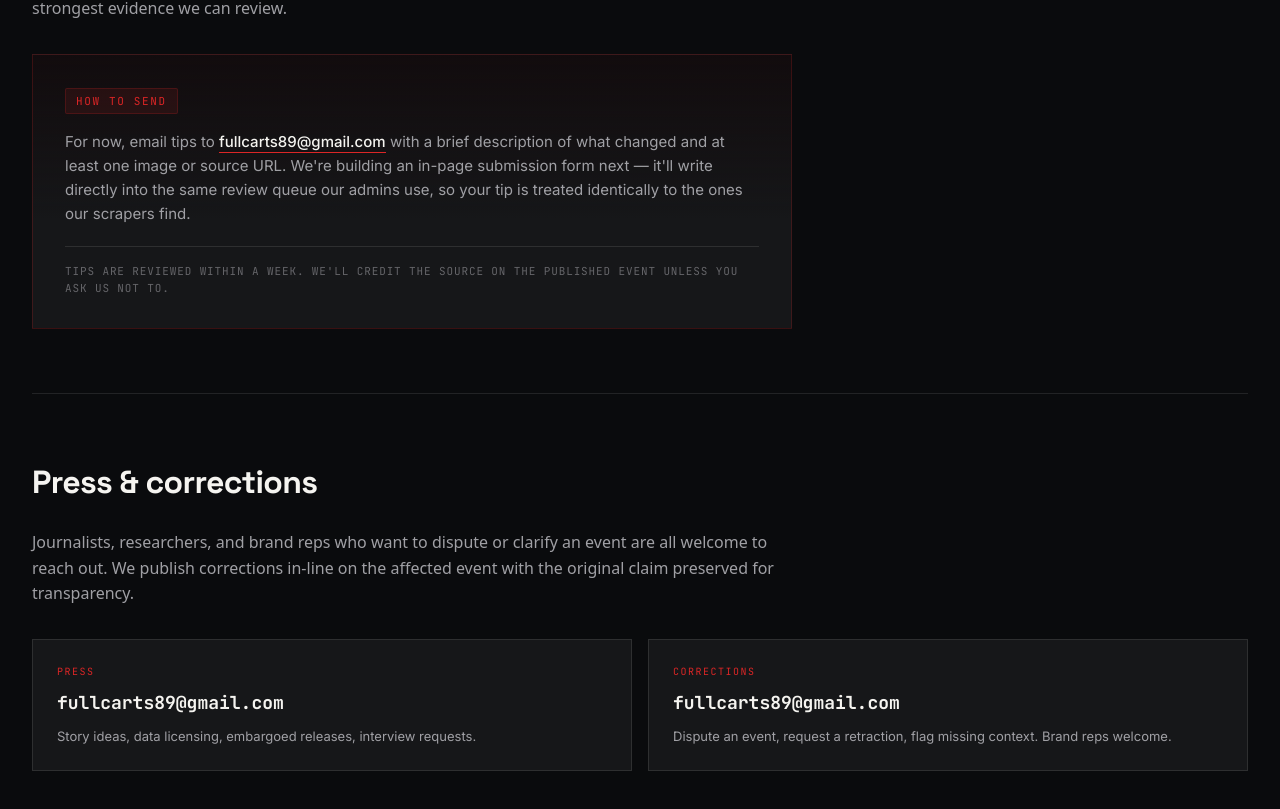
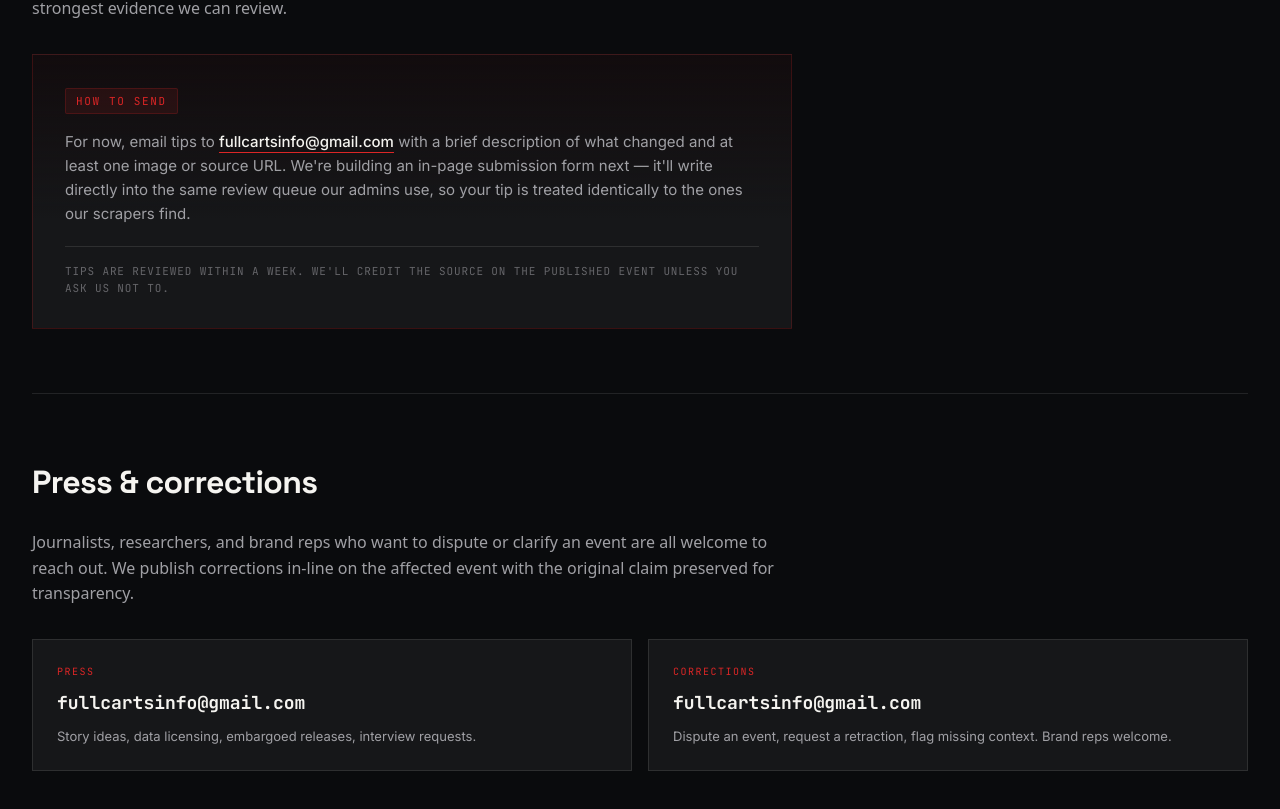
Before and after one commit to fullcarts89/fullcarts-app, a Next.js app in the folder web/: page /about in a window 1280 px wide. Shown: the part 3593-4402 px from the top of the page. Built offline with nearby package versions, Linux system fonts and the light colour scheme.

Commit message:
fix(about): update contact email to fullcartsinfo@gmail.com

```diff
--- a/web/src/app/about/page.tsx
+++ b/web/src/app/about/page.tsx
@@ -237,8 +237,8 @@ export default function AboutPage() {
             <div className={styles["tip-eyebrow"]}>How to send</div>
             <p className={styles["tip-body"]}>
               For now, email tips to{" "}
-              <a href="mailto:fullcarts89@gmail.com" className={styles["tip-link"]}>
-                fullcarts89@gmail.com
+              <a href="mailto:fullcartsinfo@gmail.com" className={styles["tip-link"]}>
+                fullcartsinfo@gmail.com
               </a>{" "}
               with a brief description of what changed and at least one image
               or source URL. We&apos;re building an in-page submission form
@@ -264,17 +264,17 @@ export default function AboutPage() {
             preserved for transparency.
           </p>
           <div className={styles["contact-row"]}>
-            <a className={styles["contact-card"]} href="mailto:fullcarts89@gmail.com">
+            <a className={styles["contact-card"]} href="mailto:fullcartsinfo@gmail.com">
               <div className={styles["contact-eyebrow"]}>Press</div>
-              <div className={styles["contact-email"]}>fullcarts89@gmail.com</div>
+              <div className={styles["contact-email"]}>fullcartsinfo@gmail.com</div>
               <div className={styles["contact-body"]}>
                 Story ideas, data licensing, embargoed releases, interview
                 requests.
               </div>
             </a>
-            <a className={styles["contact-card"]} href="mailto:fullcarts89@gmail.com">
+            <a className={styles["contact-card"]} href="mailto:fullcartsinfo@gmail.com">
               <div className={styles["contact-eyebrow"]}>Corrections</div>
-              <div className={styles["contact-email"]}>fullcarts89@gmail.com</div>
+              <div className={styles["contact-email"]}>fullcartsinfo@gmail.com</div>
               <div className={styles["contact-body"]}>
                 Dispute an event, request a retraction, flag missing context.
                 Brand reps welcome.
```
